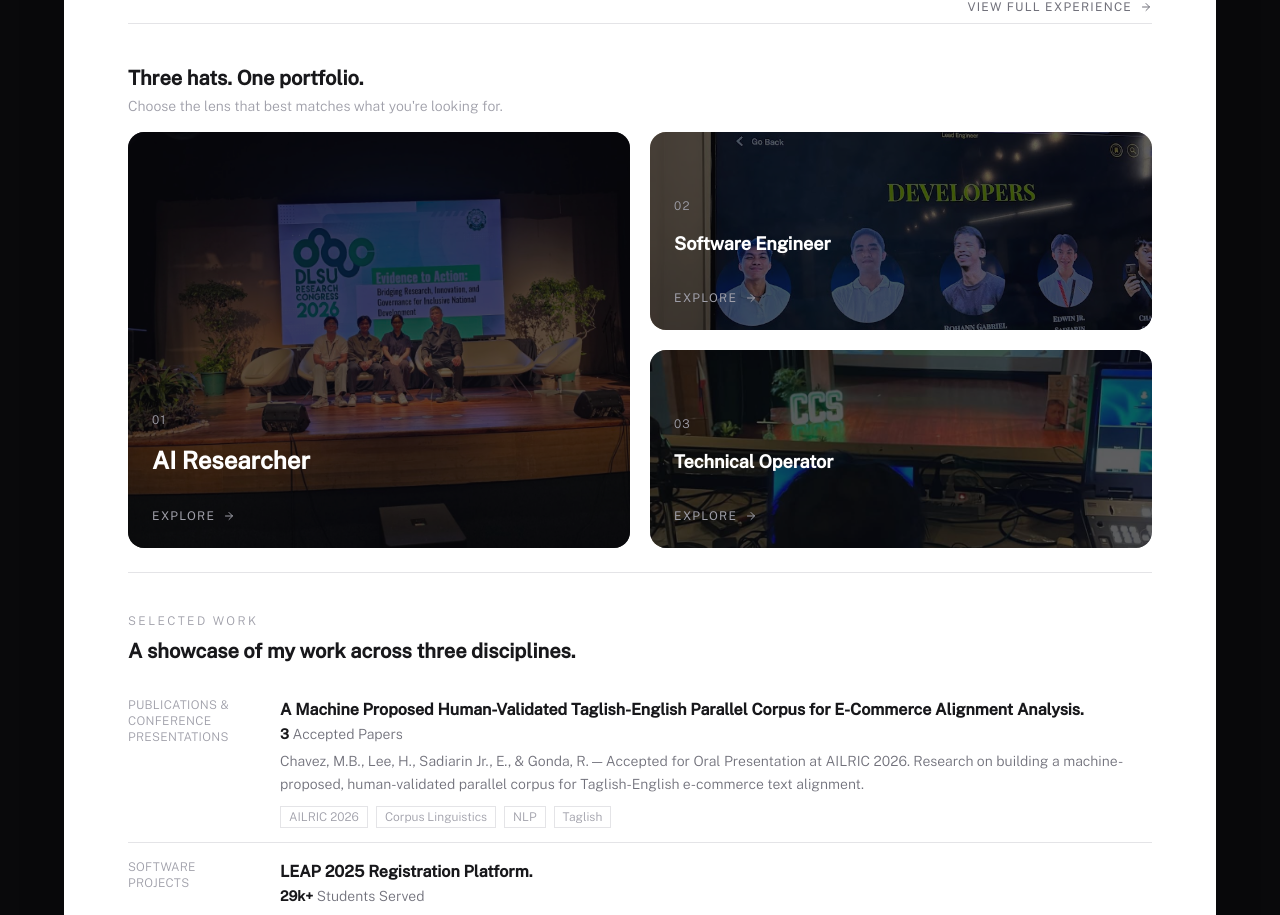
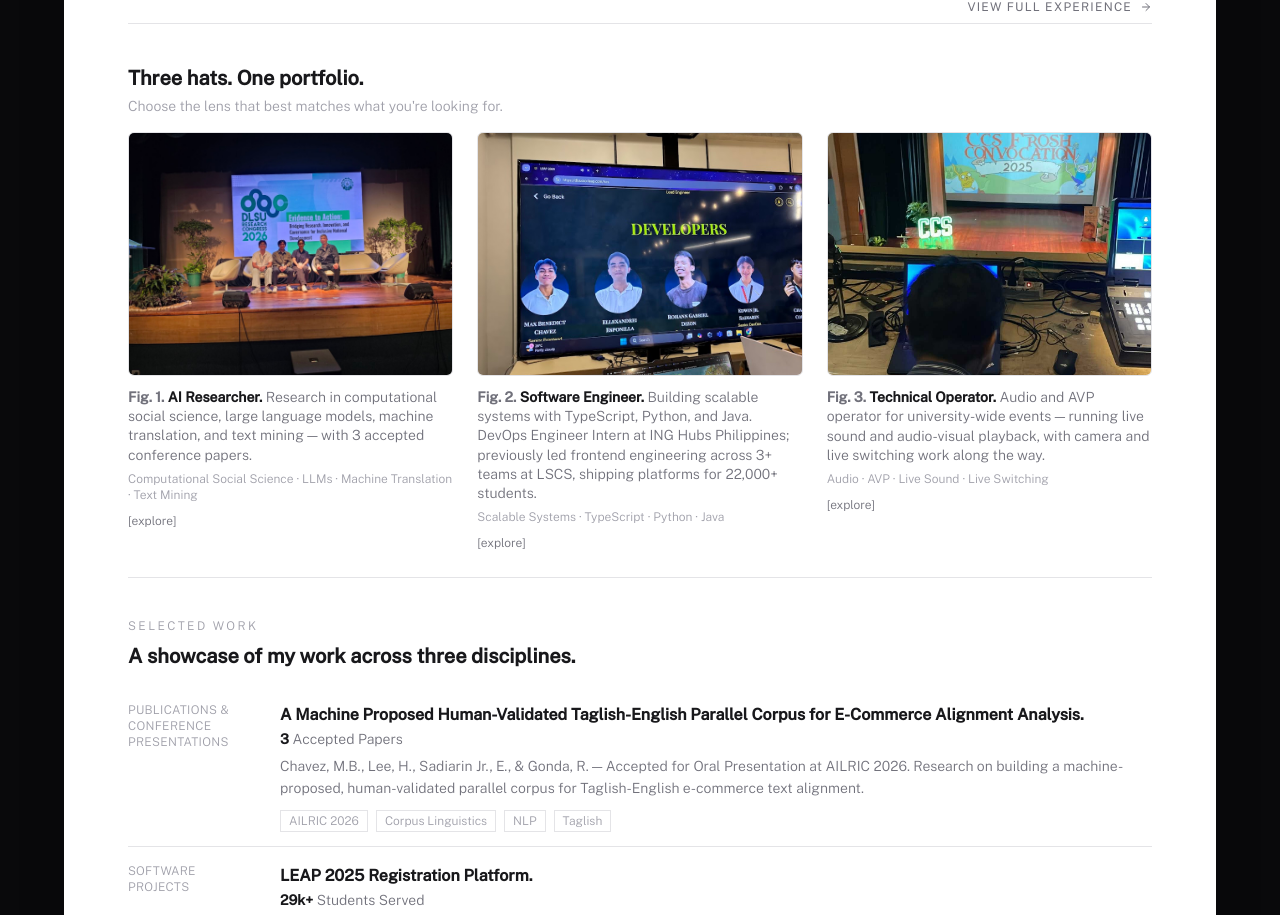
Before and after one commit to mbchavez27/mbchavezzportfolio, a React (Vite) app: page / in a window 1280 px wide. Shown: the part 1073-1988 px from the top of the page. Built offline with nearby package versions, Linux system fonts and the light colour scheme.

Commit message:
style(home): hats as captioned figures

```diff
--- a/src/features/home/components/HatCard.tsx
+++ /dev/null
@@ -1,47 +0,0 @@
-import { motion } from "motion/react";
-import { ArrowRight } from "lucide-react";
-import { Link } from "react-router";
-import RevealOnHover from "@/components/molecules/RevealOnHover";
-import TagList from "@/components/molecules/TagList";
-import { CARD_MEDIA } from "@/components/atoms/surfaces";
-import { formatIndex } from "@/lib/format";
-import { revealOnScroll } from "@/lib/motion";
-import type { Hat } from "../domain/home.domain";
-
-type Props = {
-  hat: Hat;
-  position: number;
-  /** The tall bento card spanning both rows. */
-  featured?: boolean;
-};
-
-export default function HatCard({ hat, position, featured = false }: Props) {
-  const height = featured ? "min-h-72 md:min-h-[26rem]" : "min-h-56 md:min-h-0";
-
-  return (
-    <motion.div
-      {...revealOnScroll({ y: 40, delay: position * 0.12, duration: 0.5 })}
-      className={`relative ${CARD_MEDIA} ${featured ? "md:row-span-2" : ""}`}
-    >
-      <Link to={hat.to} className={`block relative text-left overflow-hidden group h-full w-full ${height}`}>
-        <div className="absolute inset-0 bg-zinc-200 flex items-center justify-center overflow-hidden">
-          <img src={hat.image} alt="" className="w-full h-full object-cover object-center" />
-        </div>
-        <div className="absolute inset-0 bg-zinc-950/65 group-hover:bg-zinc-950/80 transition-colors duration-500" />
-        <div className={`relative z-10 flex flex-col justify-end h-full p-6 ${height}`}>
-          <span className="font-body font-light block text-xs tracking-widest mb-4 text-zinc-400">{formatIndex(position)}</span>
-          <h3 className={`font-display font-semibold text-white mb-3 ${featured ? "text-xl md:text-2xl" : "text-lg"}`}>{hat.role}</h3>
-          <RevealOnHover>
-            <p className="font-body font-light text-sm text-zinc-400 leading-relaxed mb-4">{hat.description}</p>
-            <TagList tags={hat.tags} variant="dark" />
-          </RevealOnHover>
-          <div className="flex items-center gap-2 text-zinc-400 group-hover:text-white transition-colors duration-300 mt-5">
-            <span className="font-body text-xs tracking-widest uppercase">Explore</span>
-            <ArrowRight size={12} className="group-hover:translate-x-1 transition-transform duration-300" />
-          </div>
-        </div>
-        <div className="absolute bottom-0 left-0 h-px bg-white/20 w-0 group-hover:w-full transition-all duration-500" />
-      </Link>
-    </motion.div>
-  );
-}
--- a/src/features/home/components/HatSelector.tsx
+++ b/src/features/home/components/HatSelector.tsx
@@ -1,7 +1,6 @@
+import Figure, { FigureGrid } from "@/components/molecules/Figure";
 import SectionHeading from "@/components/molecules/SectionHeading";
 import type { Hat } from "../domain/home.domain";
-import { GRID_GAP } from "@/components/atoms/surfaces";
-import HatCard from "./HatCard";
 
 export const HAT_SELECTOR_ID = "three-hats";
 
@@ -12,12 +11,25 @@ export default function HatSelector({ hats }: { hats: readonly Hat[] }) {
         title="Three hats. One portfolio."
         subtitle="Choose the lens that best matches what you're looking for."
       />
-      {/* Bento: the first hat is a tall card, the other two stack beside it. */}
-      <div className={`grid grid-cols-1 md:grid-cols-2 md:grid-rows-2 ${GRID_GAP}`}>
+      <FigureGrid>
         {hats.map((hat, i) => (
-          <HatCard key={hat.role} hat={hat} position={i} featured={i === 0} />
+          <Figure
+            key={hat.role}
+            number={i + 1}
+            position={i}
+            image={hat.image}
+            title={`${hat.role}.`}
+            to={hat.to}
+            details={
+              <>
+                {hat.description}
+                <span className="block mt-1.5 text-xs text-zinc-400">{hat.tags.join(" · ")}</span>
+              </>
+            }
+            links={[{ label: "explore", to: hat.to }]}
+          />
         ))}
-      </div>
+      </FigureGrid>
     </section>
   );
 }
```
